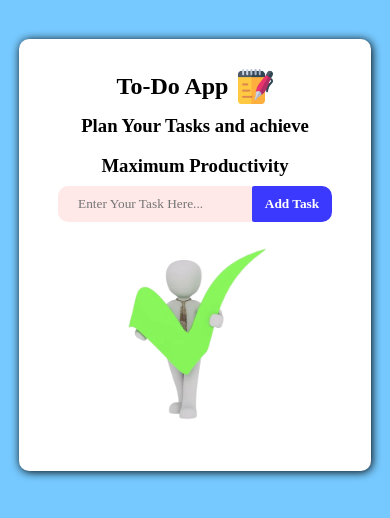
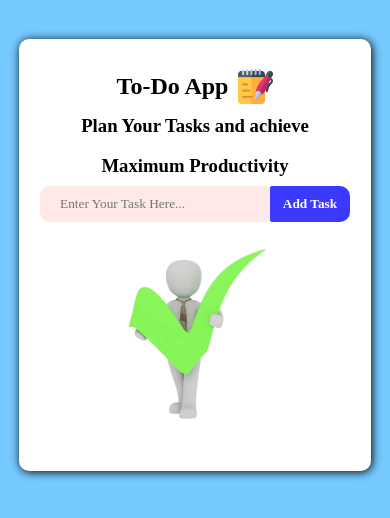
Before and after one commit to akashasahu07/Ang-To-Do, an Angular app: page / in a window 390 px wide. Shown: the top 518 px of the page. Built offline with nearby package versions, Linux system fonts and the light colour scheme; a web font is replaced by a local one.

Commit message:
update main

```diff
--- a/src/app/app.component.css
+++ b/src/app/app.component.css
@@ -61,7 +61,8 @@ ul li:hover {
     opacity: 0.7;
 }
 
-.check-icon, .uncheck-icon {
+.check-icon,
+.uncheck-icon {
     width: 17px;
     height: 17px;
     position: absolute;
@@ -109,4 +110,14 @@ button:hover {
     .text {
         width: 70vw;
     }
+
+    input {
+        width: 200px;
+    }
 }
+
+@media (max-width: 380px) {
+    input {
+        width: 50vw;
+    }
+}
```
